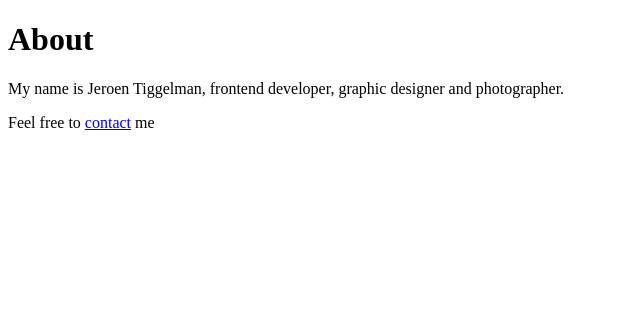
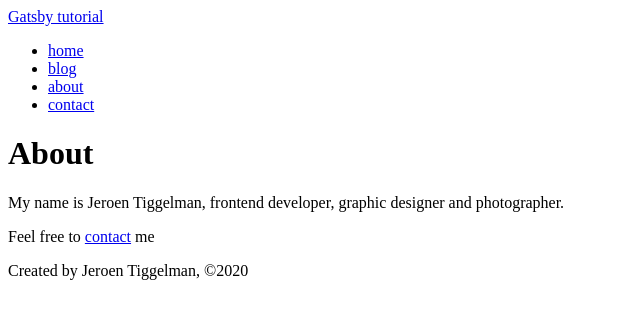
Before and after one commit to jeroentiggelman/gatsby-bootcamp-markdown-contentful, a Gatsby site: page /about in a window 1280 px wide. Shown: the whole page, without its empty margins (0-640 px from the left). Built offline with nearby package versions, Linux system fonts and the light colour scheme; Gatsby itself is replaced by a stand-in of ours.

Commit message:
added header with navigation, footer components

```diff
--- /dev/null
+++ b/src/components/footer.js
@@ -0,0 +1,11 @@
+import React from "react"
+
+const Footer = () => {
+  return (
+    <footer>
+      <p>Created by Jeroen Tiggelman, ©2020</p>
+    </footer>
+  )
+}
+
+export default Footer
--- /dev/null
+++ b/src/components/header.js
@@ -0,0 +1,31 @@
+import React from "react"
+import { Link } from "gatsby"
+
+const Header = () => {
+  return (
+    <header>
+      <div>
+        {/* brandname */}
+        <Link to="/">Gatsby tutorial</Link>
+      </div>
+      <nav>
+        <ul>
+          <li>
+            <Link to="/">home</Link>
+          </li>
+          <li>
+            <Link to="/blog">blog</Link>
+          </li>
+          <li>
+            <Link to="/about">about</Link>
+          </li>
+          <li>
+            <Link to="/contact">contact</Link>
+          </li>
+        </ul>
+      </nav>
+    </header>
+  )
+}
+
+export default Header
--- a/src/pages/about.js
+++ b/src/pages/about.js
@@ -1,9 +1,12 @@
 import React from "react"
 import { Link } from "gatsby"
+import Footer from "../components/footer"
+import Header from "../components/header"
 
 const AboutPage = () => {
   return (
     <div>
+      <Header />
       <h1>About</h1>
       <p>
         My name is Jeroen Tiggelman, frontend developer, graphic designer and
@@ -12,6 +15,7 @@ const AboutPage = () => {
       <p>
         Feel free to <Link to="/contact">contact</Link> me
       </p>
+      <Footer />
     </div>
   )
 }
--- a/src/pages/blog.js
+++ b/src/pages/blog.js
@@ -1,10 +1,14 @@
 import React from "react"
+import Footer from "../components/footer"
+import Header from "../components/header"
 
 const BlogPage = () => {
   return (
     <div>
+      <Header />
       <h1>Blog</h1>
       <p>Posts will show up here.</p>
+      <Footer />
     </div>
   )
 }
--- a/src/pages/contact.js
+++ b/src/pages/contact.js
@@ -1,8 +1,11 @@
 import React from "react"
+import Footer from "../components/footer"
+import Header from "../components/header"
 
 const ContactPage = () => {
   return (
     <div>
+      <Header />
       <h1>Contact me!</h1>
       <p>
         Feel free to join me on{" "}
@@ -15,6 +18,7 @@ const ContactPage = () => {
         </a>{" "}
         on Twitter!
       </p>
+      <Footer />
     </div>
   )
 }
--- a/src/pages/index.js
+++ b/src/pages/index.js
@@ -1,14 +1,18 @@
 import React from "react"
 import { Link } from "gatsby"
+import Footer from "../components/footer"
+import Header from "../components/header"
 
 const IndexPage = () => {
   return (
     <div>
+      <Header />
       <h1>Hello.</h1>
       <h2>My name is Jeroen.</h2>
       <p>
         Need a developer? <Link to="/contact">Contact me</Link>.
       </p>
+      <Footer />
     </div>
   )
 }
```
